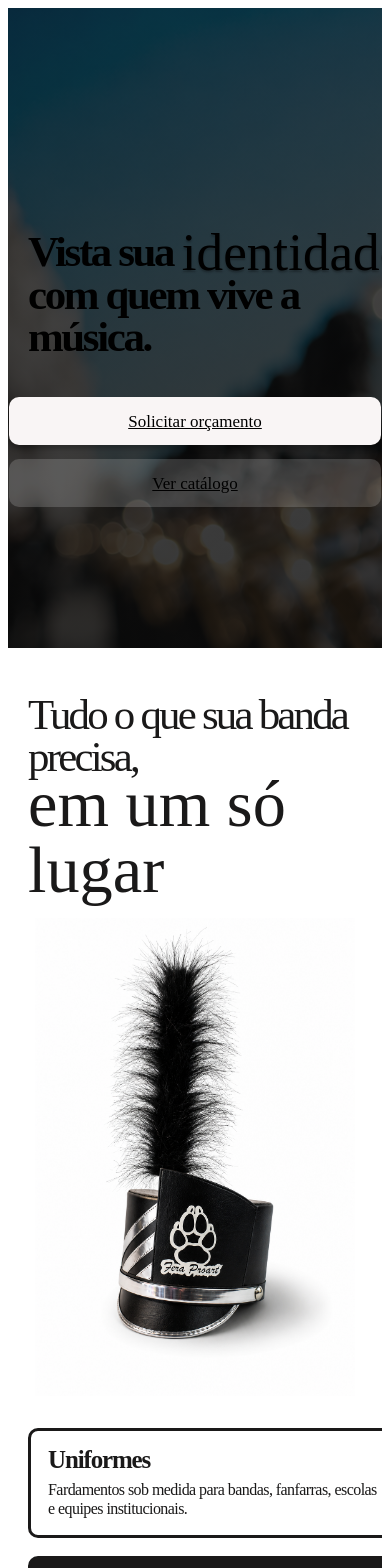
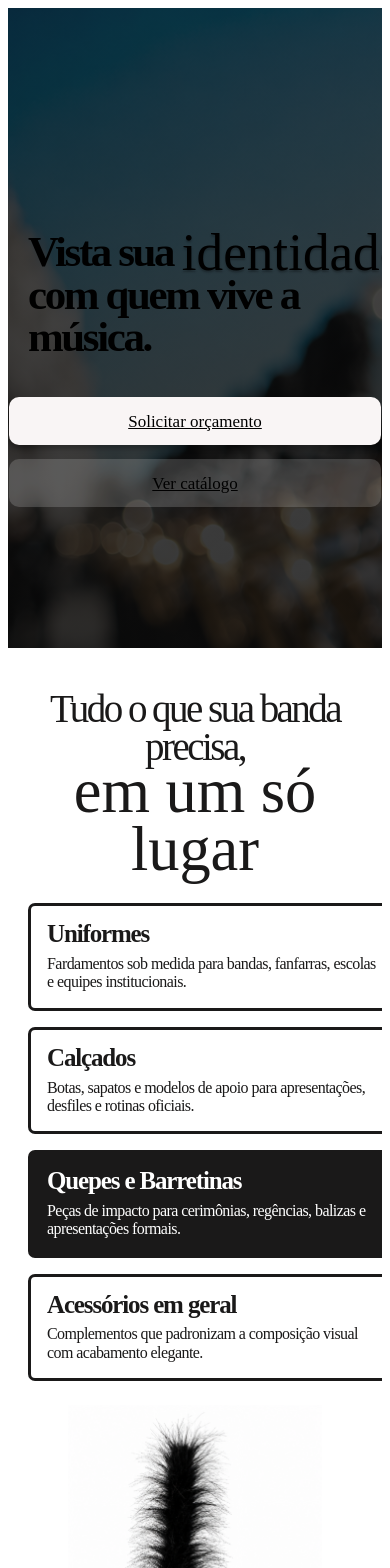
Before and after one commit to leobrasil777-lang/FeraProart-Website, a React (Vite) app: page / in a window 390 px wide. Shown: the top 1568 px of the page. Built offline with nearby package versions, Linux system fonts and the light colour scheme; the HTML template or start-up script is replaced by a standard one.

Commit message:
Refine compact home services section

```diff
--- a/src/components/HomeServicesSection/HomeServicesSection.css
+++ b/src/components/HomeServicesSection/HomeServicesSection.css
@@ -5,37 +5,42 @@
 }
 
 .home-services-section__inner {
-  position: relative;
-  width: min(calc(100% - clamp(40px, 7vw, 96px)), 1180px);
-  min-height: clamp(680px, 72vw, 900px);
+  display: grid;
+  width: min(calc(100% - clamp(32px, 6vw, 96px)), 1180px);
+  min-height: 0;
+  grid-template-columns: minmax(0, 1fr) minmax(280px, 0.78fr);
+  grid-template-areas:
+    "header visual"
+    "cards visual";
+  column-gap: clamp(34px, 6vw, 88px);
+  align-items: center;
   margin-inline: auto;
-  padding-block: clamp(52px, 6vw, 82px);
+  padding-block: clamp(42px, 5vw, 68px);
 }
 
 .home-services-section__header {
-  position: relative;
-  z-index: 2;
-  width: min(100%, 760px);
+  grid-area: header;
+  width: min(100%, 660px);
 }
 
 .home-services-section__title {
-  width: min(590px, 55vw);
+  width: min(520px, 100%);
   min-height: 0;
   margin: 0;
   color: #1a1919;
-  font-size: clamp(48px, 4.6vw, 66px);
+  font-size: clamp(42px, 4.2vw, 58px);
   font-weight: 500;
   letter-spacing: -0.065em;
-  line-height: 0.99;
+  line-height: 0.98;
 }
 
 .home-services-section__script {
   display: block;
-  width: min(700px, 62vw);
-  margin-top: clamp(-40px, -2.8vw, -24px);
+  width: min(620px, 100%);
+  margin-top: clamp(-14px, -1.2vw, -6px);
   color: #1a1919;
-  font-size: clamp(78px, 7.4vw, 118px);
-  line-height: 1;
+  font-size: clamp(62px, 6.8vw, 96px);
+  line-height: 0.92;
   white-space: nowrap;
 }
 
@@ -43,20 +48,22 @@
   display: grid;
   position: relative;
   z-index: 2;
-  width: clamp(360px, 34vw, 455px);
-  gap: clamp(16px, 1.6vw, 22px);
-  margin-top: clamp(36px, 4vw, 52px);
+  grid-area: cards;
+  width: min(100%, 580px);
+  grid-template-columns: repeat(2, minmax(0, 1fr));
+  gap: clamp(14px, 1.6vw, 22px) clamp(16px, 2vw, 28px);
+  margin-top: clamp(24px, 3vw, 42px);
 }
 
 .service-category-card {
   display: flex;
   width: 100%;
-  min-height: clamp(106px, 9vw, 128px);
+  min-height: clamp(104px, 9vw, 138px);
   flex-direction: column;
   justify-content: flex-start;
   border: 3px solid #1a1919;
-  border-radius: 10px;
-  padding: clamp(14px, 1.4vw, 18px) clamp(16px, 1.6vw, 21px);
+  border-radius: 7px;
+  padding: clamp(13px, 1.35vw, 18px) clamp(14px, 1.5vw, 18px);
   background: #ffffff;
   color: #1a1919;
   text-decoration: none;
@@ -67,8 +74,8 @@
 .service-category-card--active { background: #1a1919; color: #ffffff; }
 
 .service-category-card h3 {
-  margin: 0 0 clamp(8px, 1vw, 12px);
-  font-size: clamp(23px, 2.25vw, 28px);
+  margin: 0 0 clamp(8px, 1vw, 14px);
+  font-size: clamp(21px, 2vw, 26px);
   font-weight: 700;
   letter-spacing: -0.045em;
   line-height: 1;
@@ -77,45 +84,60 @@
 .service-category-card p {
   max-width: 390px;
   margin: 0;
-  font-size: clamp(14px, 1.25vw, 16px);
+  font-size: clamp(13px, 1.15vw, 15px);
   font-weight: 400;
   letter-spacing: -0.035em;
   line-height: 1.08;
 }
 
 .home-services-section__visual {
-  position: absolute;
   z-index: 1;
-  top: clamp(92px, 9vw, 130px);
-  right: clamp(-120px, -6vw, -40px);
-  width: min(48vw, 570px);
-  height: auto;
-  aspect-ratio: 756 / 1134;
+  grid-area: visual;
+  justify-self: center;
+  width: min(100%, clamp(280px, 30vw, 410px));
+  max-height: clamp(430px, 52vw, 600px);
   pointer-events: none;
 }
 
 .home-services-section__visual img {
+  display: block;
   width: 100%;
-  height: 100%;
+  max-height: inherit;
   object-fit: contain;
-  object-position: top center;
+  object-position: center bottom;
 }
 
 @media (max-width: 64rem) {
-  .home-services-section__inner { min-height: 0; padding-block: clamp(50px, 7vw, 72px); }
-  .home-services-section__title { width: min(620px, 72vw); font-size: clamp(44px, 6vw, 58px); }
-  .home-services-section__script { width: min(720px, 85vw); font-size: clamp(70px, 10vw, 100px); }
-  .home-services-section__cards { width: clamp(330px, 44vw, 410px); }
-  .home-services-section__visual { top: 160px; right: -130px; width: clamp(360px, 54vw, 500px); }
+  .home-services-section__inner {
+    width: min(calc(100% - 40px), 920px);
+    grid-template-columns: minmax(0, 1fr) minmax(230px, 0.68fr);
+    column-gap: clamp(22px, 4vw, 42px);
+    padding-block: clamp(36px, 5vw, 54px);
+  }
+
+  .home-services-section__title { width: min(470px, 100%); font-size: clamp(38px, 5vw, 50px); }
+  .home-services-section__script { width: min(560px, 100%); font-size: clamp(58px, 8vw, 82px); }
+  .home-services-section__cards { width: min(100%, 540px); gap: 14px 18px; margin-top: 24px; }
+  .service-category-card { min-height: 104px; padding: 13px 14px; }
+  .service-category-card h3 { font-size: clamp(20px, 2.4vw, 24px); }
+  .service-category-card p { font-size: 13px; }
+  .home-services-section__visual { width: min(100%, clamp(230px, 29vw, 320px)); max-height: 500px; }
 }
 
 @media (max-width: 46rem) {
-  .home-services-section__inner { display: flex; width: calc(100% - 40px); flex-direction: column; padding-block: 46px 58px; }
-  .home-services-section__title { width: 100%; font-size: clamp(38px, 11vw, 46px); }
-  .home-services-section__script { width: 100%; margin-top: -8px; font-size: clamp(56px, 17vw, 82px); white-space: normal; }
-  .home-services-section__visual { position: relative; top: auto; right: auto; order: 2; align-self: center; width: min(82vw, 330px); margin-top: 14px; }
-  .home-services-section__cards { order: 3; width: 100%; gap: 18px; margin-top: 28px; }
-  .service-category-card { min-height: 0; padding: 17px; }
+  .home-services-section__inner {
+    display: flex;
+    width: calc(100% - 40px);
+    flex-direction: column;
+    padding-block: 42px 52px;
+  }
+
+  .home-services-section__header { width: 100%; text-align: center; }
+  .home-services-section__title { width: 100%; font-size: clamp(36px, 10vw, 46px); }
+  .home-services-section__script { width: 100%; margin-top: -4px; font-size: clamp(54px, 16vw, 76px); white-space: normal; }
+  .home-services-section__visual { order: 3; align-self: center; width: min(76vw, 300px); max-height: 380px; margin-top: 24px; }
+  .home-services-section__cards { order: 2; width: 100%; grid-template-columns: 1fr; gap: 16px; margin-top: 26px; }
+  .service-category-card { min-height: 0; padding: 16px; }
   .service-category-card h3 { font-size: clamp(22px, 6.4vw, 25px); }
   .service-category-card p { max-width: 100%; font-size: clamp(15px, 4.2vw, 16px); line-height: 1.14; }
 }
--- a/src/components/HomeServicesSection/HomeServicesSection.tsx
+++ b/src/components/HomeServicesSection/HomeServicesSection.tsx
@@ -21,16 +21,16 @@ const serviceCategories: ServiceCategory[] = [
     image: barretinaImage,
   },
   {
+    title: 'Calçados',
+    description: 'Botas, sapatos e modelos de apoio para apresentações, desfiles e rotinas oficiais.',
+    to: '/calcados',
+    image: botaImage,
+  },
+  {
     title: 'Quepes e Barretinas',
     description: 'Peças de impacto para cerimônias, regências, balizas e apresentações formais.',
     to: '/barretinas-e-quepes',
     image: barretinaImage,
-  },
-  {
-    title: 'Calçados',
-    description: 'Botas, sapatos e modelos de apoio para apresentações, desfiles e rotinas oficiais.',
-    to: '/calcados',
-    image: botaImage,
   },
   {
     title: 'Acessórios em geral',
```
